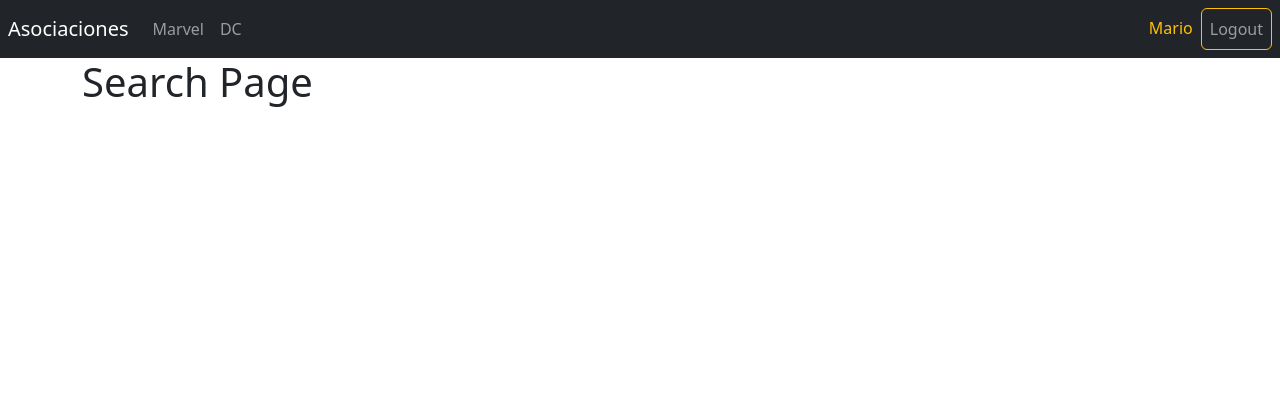
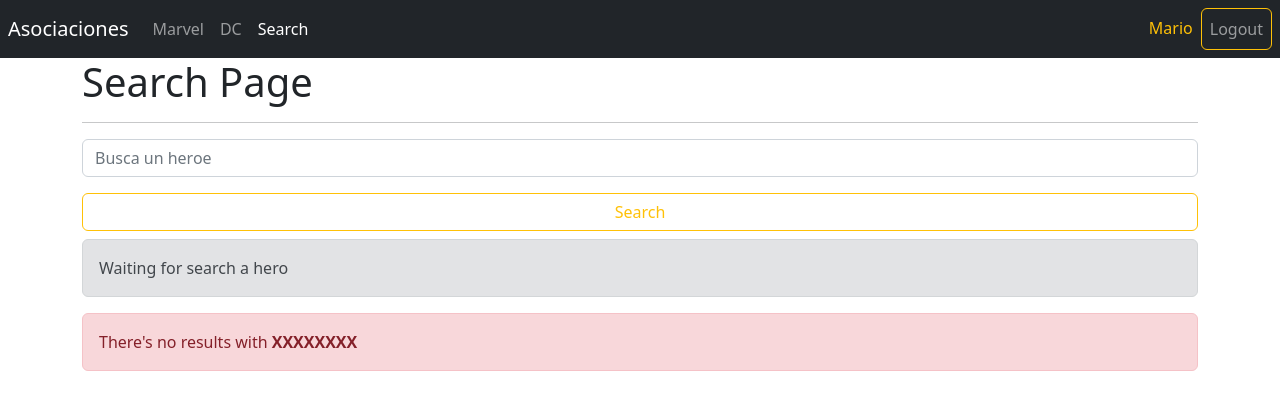
Before and after one commit to MarioTorresL/heroes-app-react, a React (Vite) app: page /search in a window 1280 px wide. Shown: the top 410 px of the page. Built offline with nearby package versions, Linux system fonts and the light colour scheme.

Commit message:
add search component

```diff
--- a/src/heroes/components/HeroCard.jsx
+++ b/src/heroes/components/HeroCard.jsx
@@ -30,7 +30,7 @@ export const HeroCard = ({
                 <p className="card-text">
                   <small className="text-muted">{characters}</small>
                 </p>
-                <Link to={`/hero/${id}`}>Mas..</Link>
+                <Link to={`/hero/${id}`}>More...</Link>
               </div>
             </div>
           </div>
--- a/src/heroes/components/HeroList.jsx
+++ b/src/heroes/components/HeroList.jsx
@@ -1,8 +1,9 @@
+import {useMemo} from "react";
 import { getHeroesByPublisher } from "../helpers";
 import {HeroCard} from "./HeroCard";
 
 export const HeroList = ({ publisher }) => {
-  const heroes = getHeroesByPublisher(publisher);
+  const heroes = useMemo( ()=> getHeroesByPublisher(publisher), [publisher]) ;
 
   return (
     <>
--- a/src/heroes/pages/HeroPage.jsx
+++ b/src/heroes/pages/HeroPage.jsx
@@ -1,18 +1,53 @@
-import { Navigate, useParams } from "react-router-dom";
-import {getHeroById} from "../helpers";
+import { useMemo } from "react";
+import { Navigate, useNavigate, useParams } from "react-router-dom";
+import { getHeroById } from "../helpers";
 
 export const HeroPage = () => {
   const { id } = useParams();
 
-  const hero = getHeroById(id)
+  const hero = useMemo(() => getHeroById(id), [id]);
 
-  if(!hero){
-    return <Navigate to={'/'} />
+  const navigate = useNavigate();
+
+  const onNavigateBack = () => {
+    navigate(-1);
+  };
+
+  if (!hero) {
+    return <Navigate to={"/"} />;
   }
 
   return (
     <>
-      <h1> Hero Page</h1>
+      <div className="mt-5 d-flex justify-content-center">
+        <img
+          className="img-thumbnail"
+          src={`../../../assets/heroes/${hero.id}.jpg`}
+          alt={hero.superhero}
+        />
+        <div className="text-center p-4">
+          <h3>{hero.superhero}</h3>
+          <hr />
+          <ul className="list-group list-group-flush">
+            <li className="list-group-item">
+              <b>Alter ego: </b> {hero.alter_ego}
+            </li>
+            <li className="list-group-item">
+              <b>Publisher: </b> {hero.publisher}
+            </li>
+            <li className="list-group-item">
+              <b>First Appearance: </b> {hero.first_appearance}
+            </li>
+          </ul>
+          <h5 className="mt-3">
+            <b>Characters</b>
+          </h5>
+          <p>{hero.characters}</p>
+          <button className="btn btn-outline-warning" onClick={onNavigateBack}>
+            Back
+          </button>
+        </div>
+      </div>
     </>
   );
 };
--- a/src/heroes/pages/SearchPage.jsx
+++ b/src/heroes/pages/SearchPage.jsx
@@ -1,7 +1,35 @@
+import {HeroCard} from "../components";
+
 export const SearchPage = () => {
   return (
     <>
       <h1>Search Page</h1>
+      <hr />
+      <div className="">
+        <form className="mt-2 d-flex flex-column">
+          <input
+            type="text"
+            className="form-control"
+            placeholder="Busca un heroe"
+            name="seartchText"
+            autoComplete="off"
+          />
+          <button className="btn btn-outline-warning mt-3">Search</button>
+        </form>
+
+        <div className="mt-2">
+
+          <div className="alert alert-secondary">Waiting for search a hero</div>
+
+          <div className="alert alert-danger">
+            There's no results with <b>XXXXXXXX</b>
+          </div>
+
+          <div className="d-flex">
+            {/* <HeroCard /> */}
+          </div>
+        </div>
+      </div>
     </>
-  )
-}
+  );
+};
--- a/src/ui/components/NavBar.jsx
+++ b/src/ui/components/NavBar.jsx
@@ -34,6 +34,14 @@ export const NavBar = () => {
             >
               DC
             </NavLink>
+            <NavLink
+              className={({ isActive }) =>
+                `nav-link nav-item ${isActive ? "active" : ""}`
+              }
+              to={`search`}
+            >
+              Search
+            </NavLink>
           </div>
         </div>
 
```
